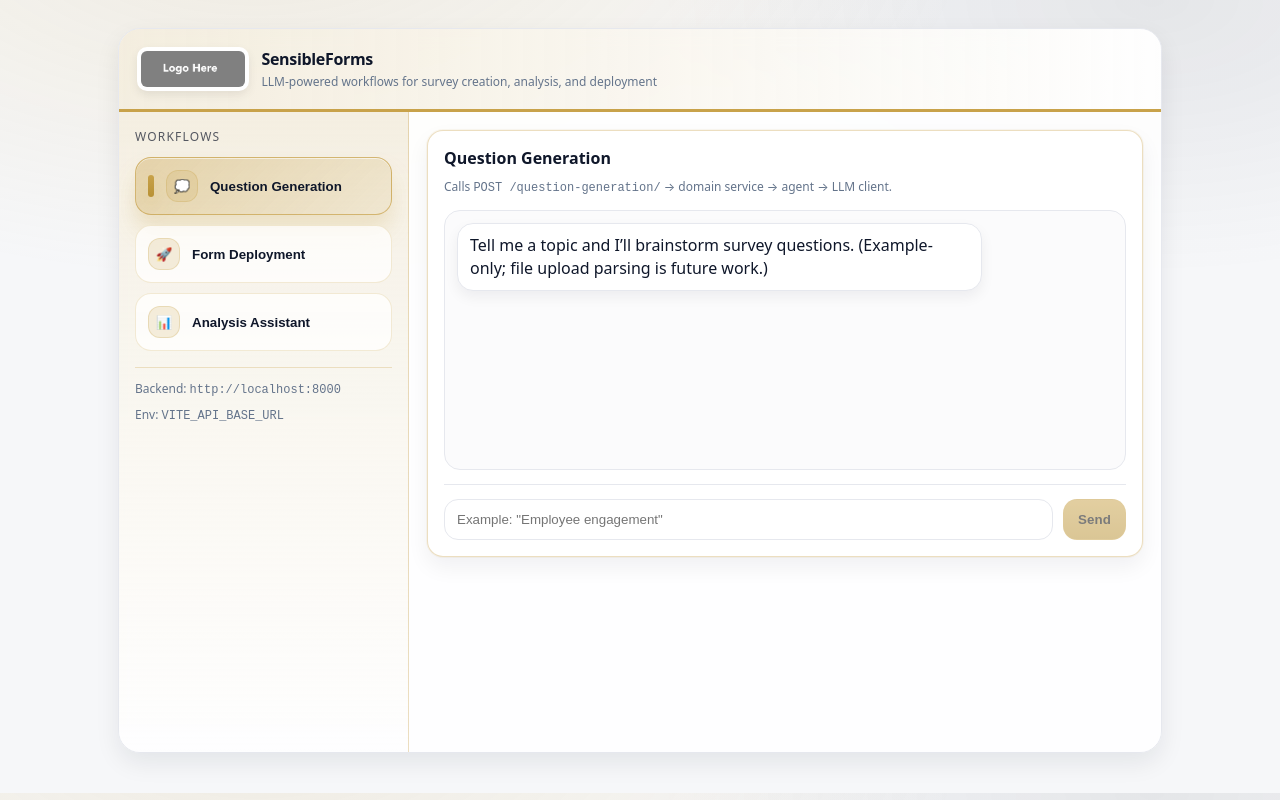
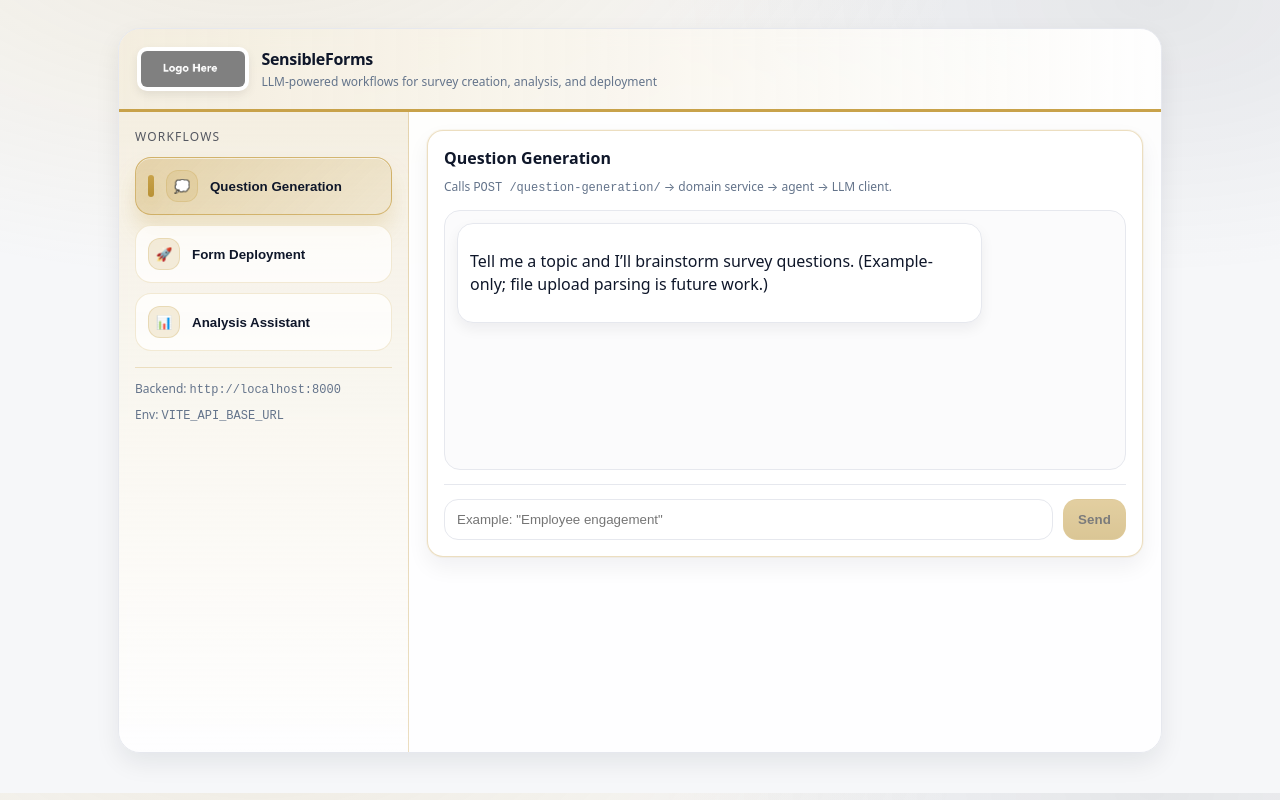
Before and after one commit to genilab/sensible-forms, a React (Vite) app in the folder frontend/: page / in a window 1280 px wide. Built offline with nearby package versions, Linux system fonts and the light colour scheme.

Commit message:
ReactMarkdown Added To Other Domain Pages

```diff
--- a/frontend/src/pages/FormDeployment.jsx
+++ b/frontend/src/pages/FormDeployment.jsx
@@ -11,6 +11,8 @@
 
 // Example Code:
 import { useMemo, useState } from "react";
+import ReactMarkdown from "react-markdown";
+import remarkGfm from "remark-gfm";
 
 import { sendDeploymentMessage, deployFormCsv, getFormResponses } from "../services/formDeploymentService.js";
 import { getOrCreateSessionId } from "../services/session.js";
@@ -125,7 +127,13 @@ export default function FormDeployment() {
 
 			<div className="chat" aria-live="polite">
 				{messages.map((m, idx) => (
-					<div key={idx} className={`msg ${m.role}`}>{m.text}</div>
+					<div key={idx} className={`msg ${m.role}`}>
+						{m.role === "bot" ? (
+							<ReactMarkdown remarkPlugins={[remarkGfm]}>{m.text}</ReactMarkdown>
+						) : (
+							m.text
+						)}
+					</div>
 				))}
 			</div>
 
--- a/frontend/src/pages/QuestionGeneration.jsx
+++ b/frontend/src/pages/QuestionGeneration.jsx
@@ -12,6 +12,8 @@
 
 // Example Code:
 import { useMemo, useState } from "react";
+import ReactMarkdown from "react-markdown";
+import remarkGfm from "remark-gfm";
 
 import { generateQuestions } from "../services/questionGenerationService.js";
 import { getOrCreateSessionId } from "../services/session.js";
@@ -60,7 +62,13 @@ export default function QuestionGeneration() {
 
 			<div className="chat" aria-live="polite">
 				{messages.map((m, idx) => (
-					<div key={idx} className={`msg ${m.role}`}>{m.text}</div>
+					<div key={idx} className={`msg ${m.role}`}>
+						{m.role === "bot" ? (
+							<ReactMarkdown remarkPlugins={[remarkGfm]}>{m.text}</ReactMarkdown>
+						) : (
+							m.text
+						)}
+					</div>
 				))}
 			</div>
 
```
